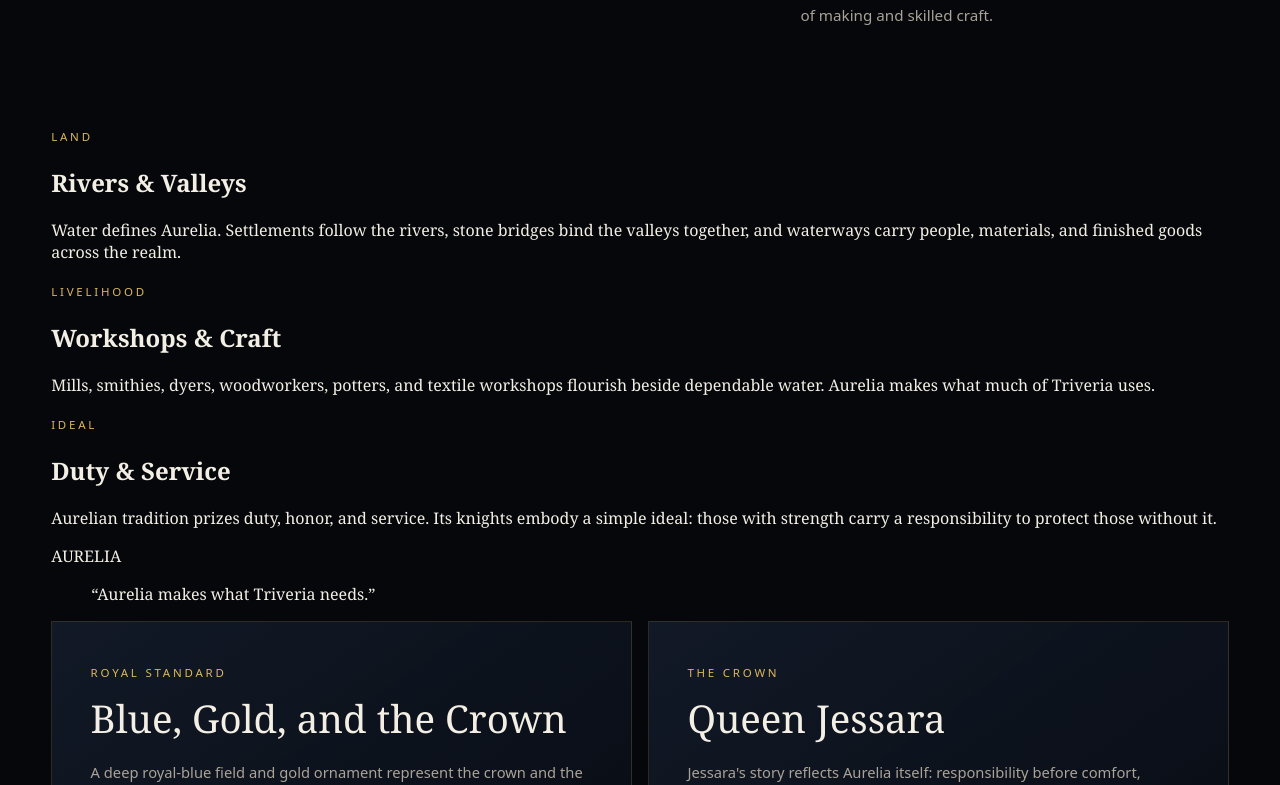
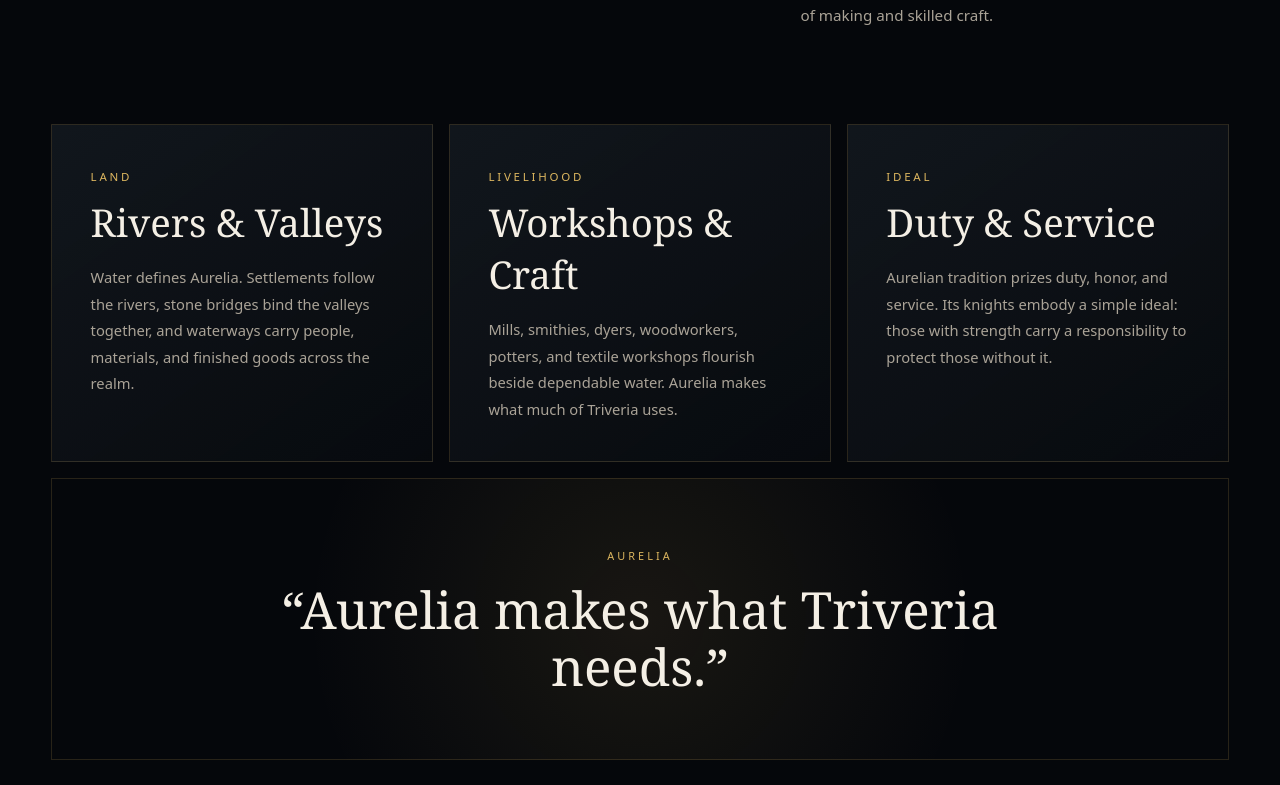
Before and after one commit to JackJackStudio/music-atelier-rowan, a Next.js app: page /aurelia in a window 1280 px wide. Shown: the part 715-1500 px from the top of the page. Built offline with nearby package versions, Linux system fonts and the light colour scheme.

Commit message:
Style Triveria kingdom introduction pages

```diff
--- a/src/app/globals.css
+++ b/src/app/globals.css
@@ -585,3 +585,52 @@ footer strong { color: #b9b0a4; font-weight: 500; }
   font: 400 1rem/1.6 system-ui,sans-serif;
   letter-spacing: .04em;
 }
+
+
+/* Triveria kingdom introduction pages */
+.kingdomPage { --realm-accent: var(--gold); }
+.brenaliaRealm { --realm-accent: #9fc48b; }
+.cazeniaRealm { --realm-accent: #d29a78; }
+.realmTop {
+  display:flex; align-items:center; justify-content:space-between; gap:2rem;
+  min-height:90px; padding-bottom:1.5rem; border-bottom:1px solid var(--line);
+}
+.realmTop .back { margin:0; }
+.realmName {
+  color:var(--realm-accent); font-size:clamp(1.5rem,3vw,2.6rem);
+  letter-spacing:.18em; font-weight:400;
+}
+.kingdomPillars {
+  display:grid; grid-template-columns:repeat(3,minmax(0,1fr)); gap:1rem; margin:0 0 1rem;
+}
+.kingdomPillars article {
+  min-height:250px; padding:clamp(1.5rem,3vw,2.6rem);
+  border:1px solid rgba(220,182,95,.16);
+  background:linear-gradient(145deg,rgba(22,28,35,.72),rgba(7,10,14,.96));
+}
+.brenaliaRealm .kingdomPillars article { background:linear-gradient(145deg,rgba(22,48,31,.68),rgba(6,16,10,.95)); }
+.cazeniaRealm .kingdomPillars article { background:linear-gradient(145deg,rgba(62,29,25,.62),rgba(18,8,8,.96)); }
+.kingdomPillars h2 {
+  margin:.65rem 0 0; font-size:clamp(1.6rem,3vw,2.5rem); font-weight:400;
+}
+.kingdomPillars p {
+  margin:1rem 0 0; color:var(--muted); font:.92rem/1.8 system-ui,sans-serif;
+}
+.kingdomQuote {
+  margin:1rem 0 3rem; padding:clamp(2rem,5vw,4.5rem);
+  text-align:center; border:1px solid rgba(220,182,95,.16);
+  background:radial-gradient(circle at 50% 50%,rgba(220,182,95,.09),transparent 55%);
+}
+.kingdomQuote span {
+  color:var(--realm-accent); font:.68rem system-ui,sans-serif; letter-spacing:.28em;
+}
+.kingdomQuote blockquote {
+  margin:1rem auto 0; max-width:900px; font-size:clamp(2rem,4vw,4rem); line-height:1.12; font-weight:400;
+}
+.brenaliaRealm .sectionKicker, .brenaliaRealm .aureliaNext a { color:#9fc48b; }
+.cazeniaRealm .sectionKicker, .cazeniaRealm .aureliaNext a { color:#d29a78; }
+
+@media (max-width: 900px) {
+  .kingdomPillars { grid-template-columns:1fr; }
+  .realmTop { align-items:flex-start; flex-direction:column; padding-top:1rem; }
+}
```
